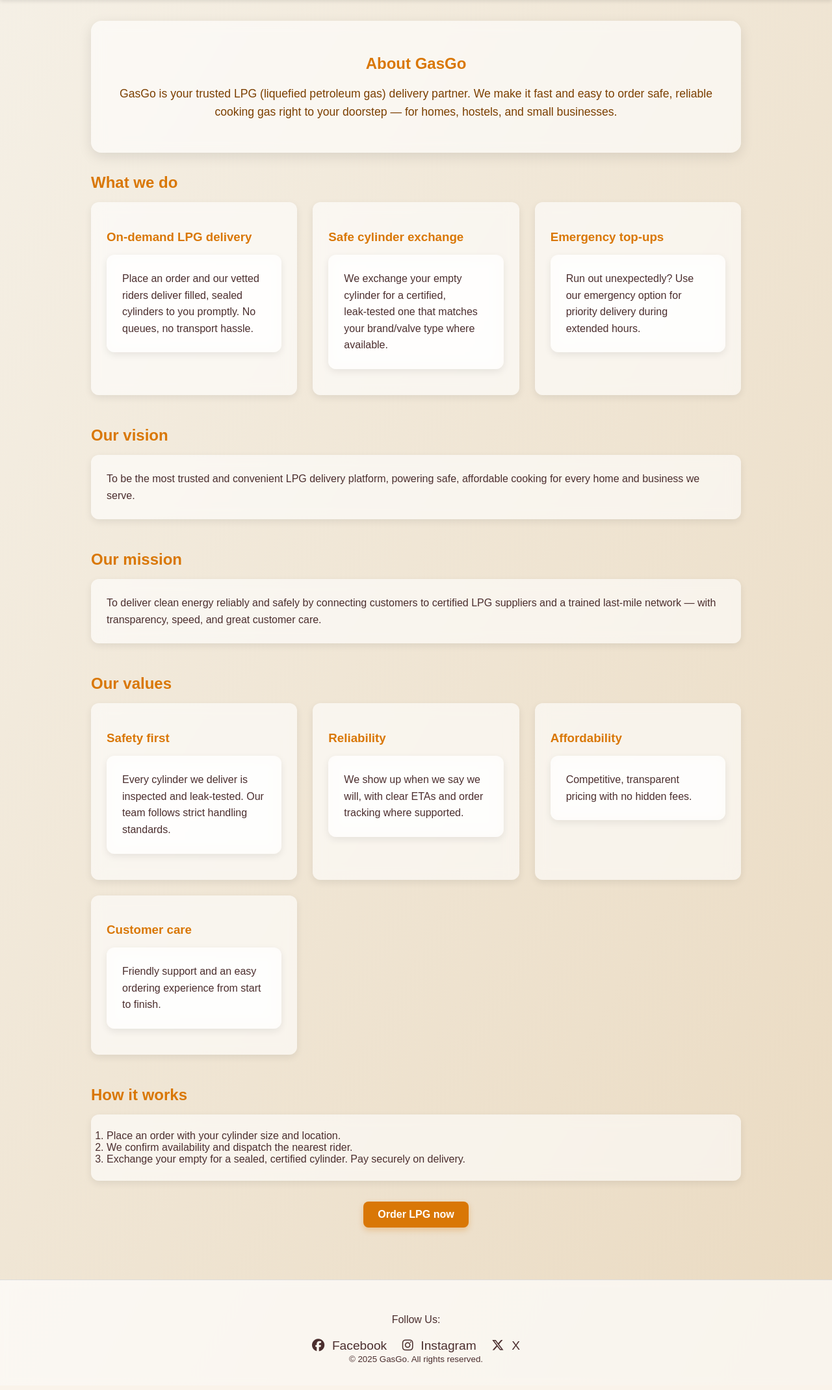
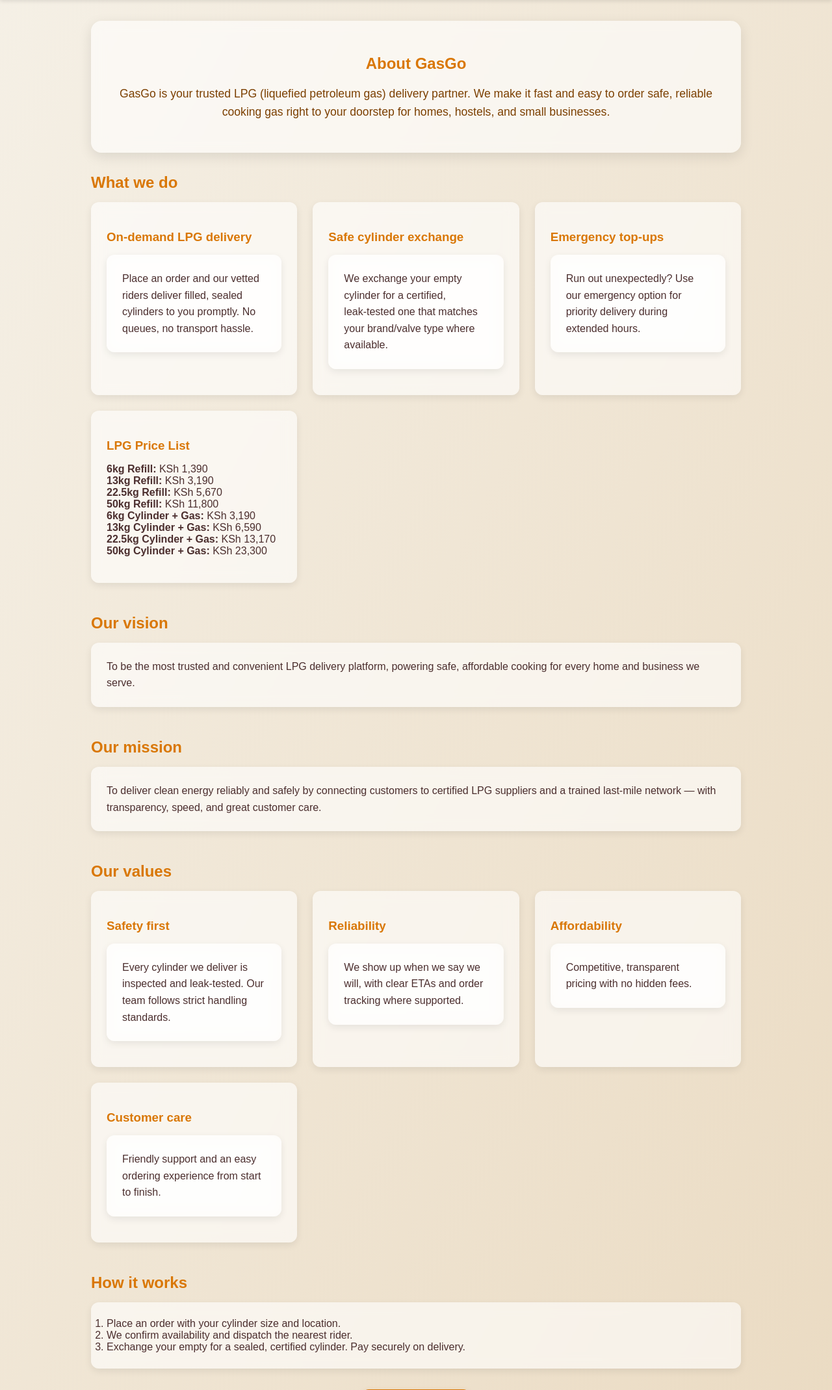
Before and after one commit to Flora72/GasGo, a Django app: page /about/ in a window 1280 px wide. Shown: the part 60-2199 px from the top of the page at 65% size. Before the commit the page ends 2159 px from the top, so only its background shows below. Run offline with Django 5.2, Linux system fonts and the light colour scheme.

Commit message:
feat(about): add LPG price list card and Tailwind styling to 'What we do' section

```diff
--- a/templates/about.html
+++ b/templates/about.html
@@ -28,7 +28,7 @@
 <main class="container">
     <section class="hero">
         <h1>About GasGo</h1>
-        <p class="muted">GasGo is your trusted LPG (liquefied petroleum gas) delivery partner. We make it fast and easy to order safe, reliable cooking gas right to your doorstep — for homes, hostels, and small businesses.</p>
+        <p class="muted">GasGo is your trusted LPG (liquefied petroleum gas) delivery partner. We make it fast and easy to order safe, reliable cooking gas right to your doorstep  for homes, hostels, and small businesses.</p>
     </section>
 
     <section class="section">
@@ -46,8 +46,22 @@
             <h3>Emergency top‑ups</h3>
             <p>Run out unexpectedly? Use our emergency option for priority delivery during extended hours.</p>
         </div>
+        <div class="card">
+            <h3>LPG Price List</h3>
+            <ul style="list-style: none; padding-left: 0;">
+                <li><strong>6kg Refill:</strong> KSh 1,390</li>
+                <li><strong>13kg Refill:</strong> KSh 3,190</li>
+                <li><strong>22.5kg Refill:</strong> KSh 5,670</li>
+                <li><strong>50kg Refill:</strong> KSh 11,800</li>
+                <li><strong>6kg Cylinder + Gas:</strong> KSh 3,190</li>
+                <li><strong>13kg Cylinder + Gas:</strong> KSh 6,590</li>
+                <li><strong>22.5kg Cylinder + Gas:</strong> KSh 13,170</li>
+                <li><strong>50kg Cylinder + Gas:</strong> KSh 23,300</li>
+            </ul>
+        </div>
     </div>
 </section>
+
 
     <section class="section">
         <h2>Our vision</h2>
```
Lines whose indentation alone changed are shown as unchanged.
